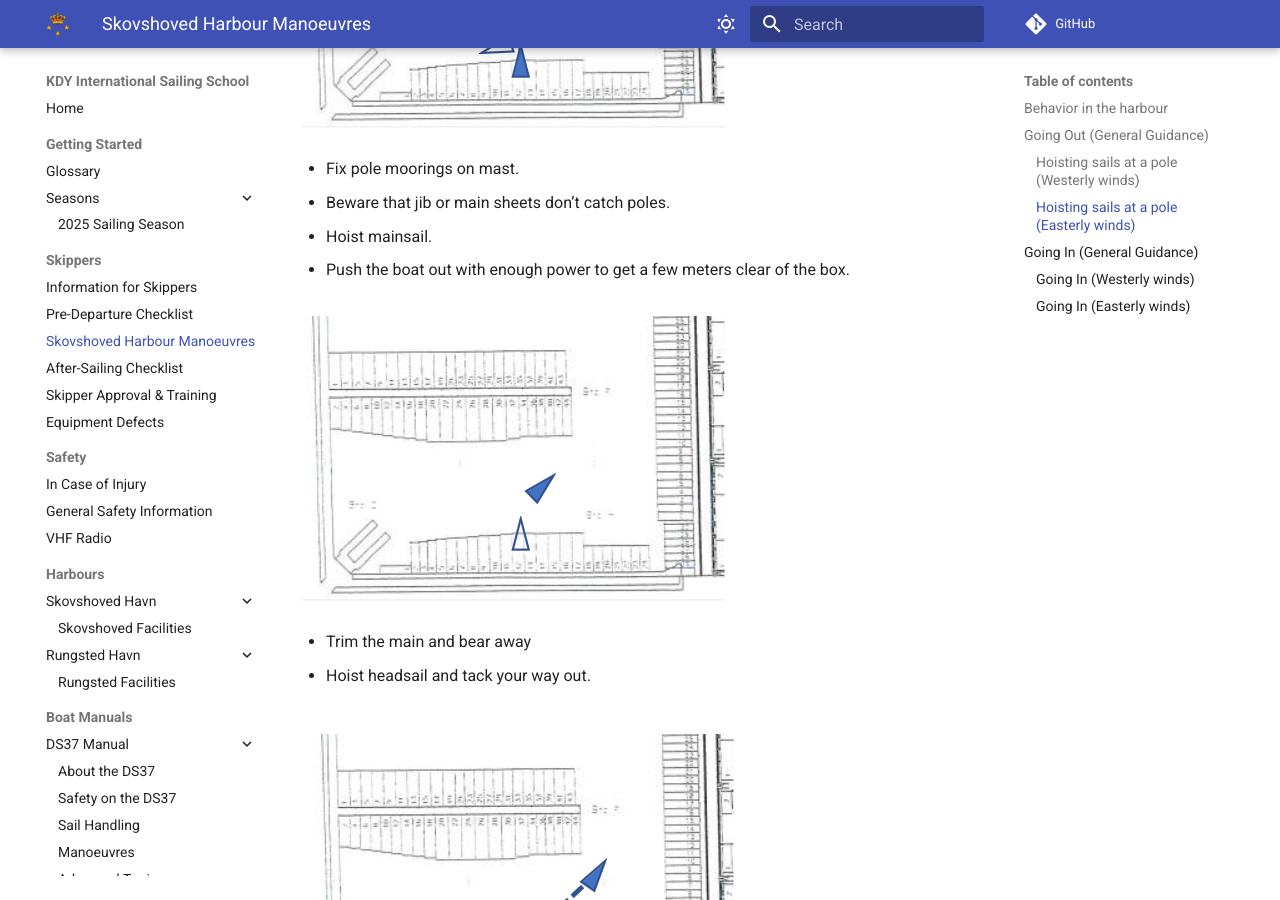
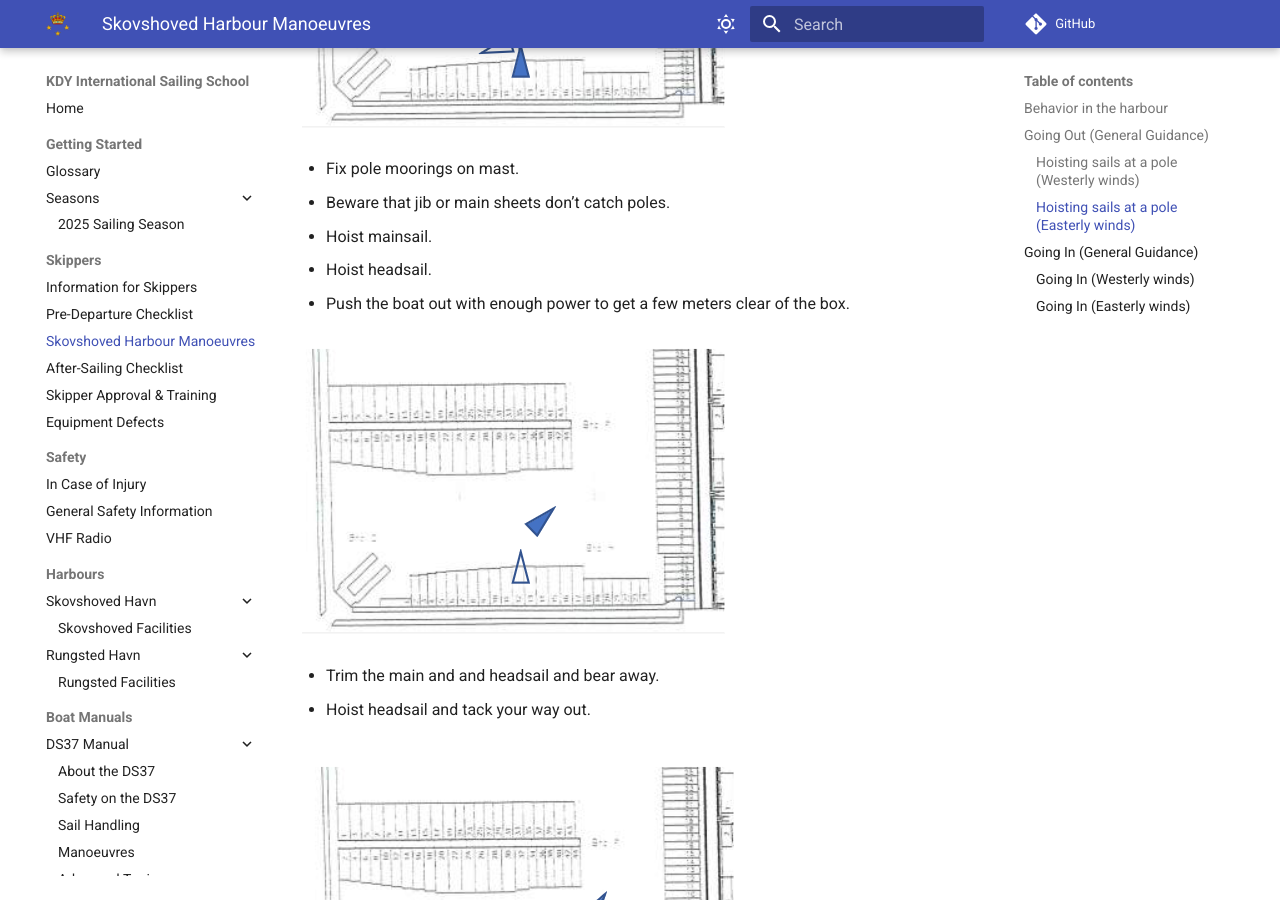
Before and after one commit to x123/kdy-iss, an MkDocs documentation site: the page built from docs/skovshoved-manoeuvres.md, in a window 1280 px wide and 900 px high, scrolled down 2363 px. Built offline with MkDocs 1.6.1 and Material for MkDocs 9.7.7, drawn with Linux system fonts in a browser that asks for light colours; comment, search, counter and statistics services are not loaded; some of the changed text lies outside the part shown.

Commit message:
fix: headsail raise in easterly

```diff
--- a/docs/skovshoved-manoeuvres.md
+++ b/docs/skovshoved-manoeuvres.md
@@ -48,11 +48,12 @@
 - Fix pole moorings on mast.
 - Beware that jib or main sheets don’t catch poles.
 - Hoist mainsail.
+- Hoist headsail.
 - Push the boat out with enough power to get a few meters clear of the box.
 
 ![Hoisting sails at a pole - Skovshoved Havn (Easterly Winds) 3](img/going-out-pole-easterly-3.png)
 
-- Trim the main and bear away
+- Trim the main and and headsail and bear away.
 - Hoist headsail and tack your way out.
 
 ![Hoisting sails at a pole - Skovshoved Havn (Easterly Winds) 4](img/going-out-pole-easterly-4.png)
```
Also changed, not shown: other parts of docs/skovshoved-manoeuvres.md (+1 -1 lines).
